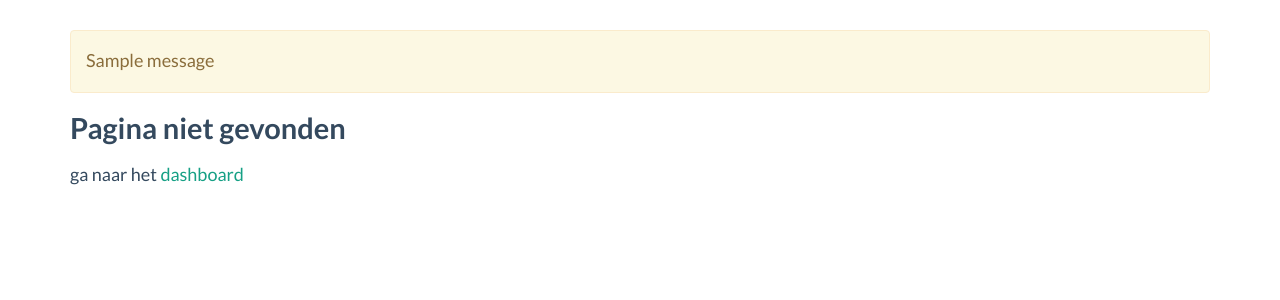
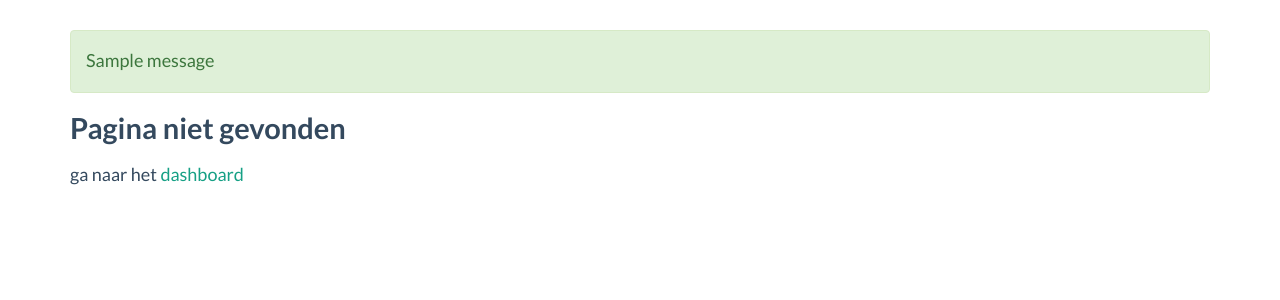
Before and after one commit to takwas/community-python, a Flask app: page / in a window 1280 px wide. Shown: the part 73-373 px from the top of the page. Run offline with Flask 2, Linux system fonts and the light colour scheme; one stand-in notice (Sample message) is shown; some libraries are stand-ins or nearby versions.

Commit message:
flash messages alert type

```diff
--- a/admin/templates/site/flash_messages.html
+++ b/admin/templates/site/flash_messages.html
@@ -1,11 +1,9 @@
-{% with messages = get_flashed_messages() %}
+{% with messages = get_flashed_messages(with_categories=true) %}
     {% if messages %}
-        <div class="flash_messages">
-            {% for message in messages %}
-                <div class="alert alert-warning" role="alert">
-                    {{ message }}
-                </div>
-            {% endfor %}
-        </div>
+        {% for category, message in messages %}
+            <div class="alert alert-{{ category }}" role="alert">
+                {{ message }}
+            </div>
+        {% endfor %}
     {% endif %}
 {% endwith %}
--- a/auth/templates/layout/base.html
+++ b/auth/templates/layout/base.html
@@ -25,8 +25,8 @@
                             {% endfor %}
                         </div>
                     {% endif %}
-                </div>
-            {% endwith %}
+                {% endwith %}
+            </div>
         </div>
 
         {% block content %}{% endblock %}
```
